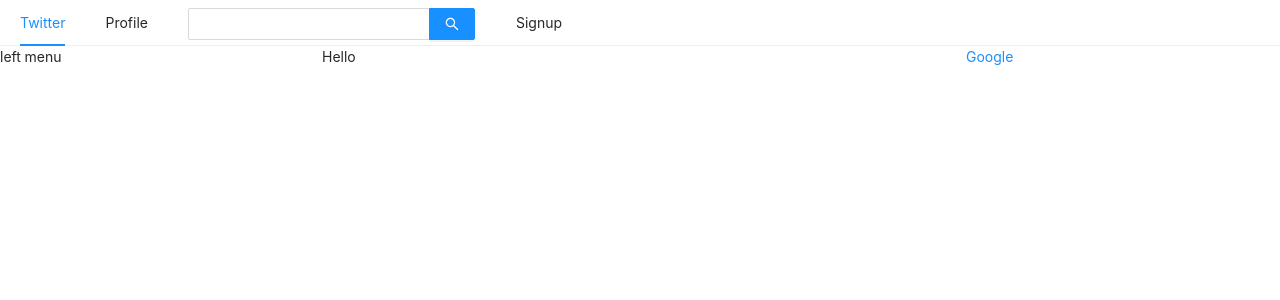
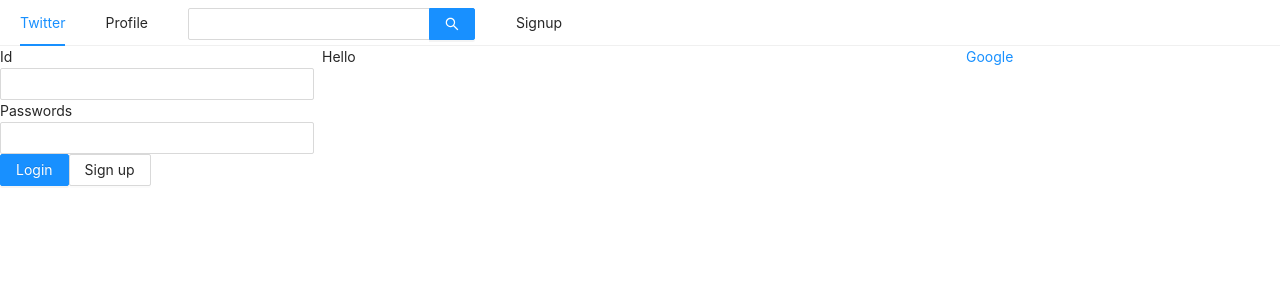
Before and after one commit to JulieChoJulie/tweeter, a Next.js app in the folder front/: page / in a window 1280 px wide. Shown: the top 300 px of the page. Built offline with nearby package versions, Linux system fonts and the light colour scheme.

Commit message:
login form

```diff
--- a/front/components/AppLayout.js
+++ b/front/components/AppLayout.js
@@ -1,8 +1,13 @@
+import React, { useState } from 'react';
 import PropTypes from 'prop-types';
 import Link from 'next/link';
 import { Menu, Input, Row, Col } from 'antd';
 
+import UserProfile from '../components/UserProfile';
+import LoginForm from '../components/LoginForm';
+
 const AppLayout = ({ children }) => {
+  const [isLoggedIn, setIsLoggedIn] = useState(false);
   return (
     <div>
       <Menu mode="horizontal">
@@ -27,7 +32,7 @@
       </Menu>
       <Row gutter={8}>
         <Col xs={24} md={6}>
-          left menu
+          {isLoggedIn ? <UserProfile /> : <LoginForm />}
         </Col>
         <Col xs={24} md={12}>
           {children}
--- /dev/null
+++ b/front/components/LoginForm.js
@@ -0,0 +1,49 @@
+import React, { useState, useCallback } from 'react';
+import { Form, Input, Button } from 'antd';
+import Link from 'next/link';
+
+const LoginForm = () => {
+  const [id, setId] = useState('');
+  const [password, setPassword] = useState('');
+
+  const onChangeId = useCallback((e) => {
+    setId(e.target.value);
+  }, []);
+
+  const onChangePassword = useCallback((e) => {
+    setPassword(e.target.value);
+  }, []);
+
+  return (
+    <Form>
+      <div>
+        <label htmlFor="user-id">Id</label>
+        <br />
+        <Input name="user-id" value={id} onChange={onChangeId} required />
+      </div>
+      <div>
+        <label htmlFor="user-password">Passwords</label>
+        <br />
+        <Input
+          name="user-password"
+          value={password}
+          onChange={onChangePassword}
+          required
+        />
+      </div>
+      <div>
+        <Button type="primary" htmlType="submit" loading={false}>
+          Login
+        </Button>
+        <Link href="/signup">
+          <a>
+            <Button>Sign up</Button>
+          </a>
+        </Link>
+      </div>
+      <div></div>
+    </Form>
+  );
+};
+
+export default LoginForm;
--- /dev/null
+++ b/front/components/UserProfile.js
@@ -0,0 +1,3 @@
+const UserProfile = () => {};
+
+export default UserProfile;
```
